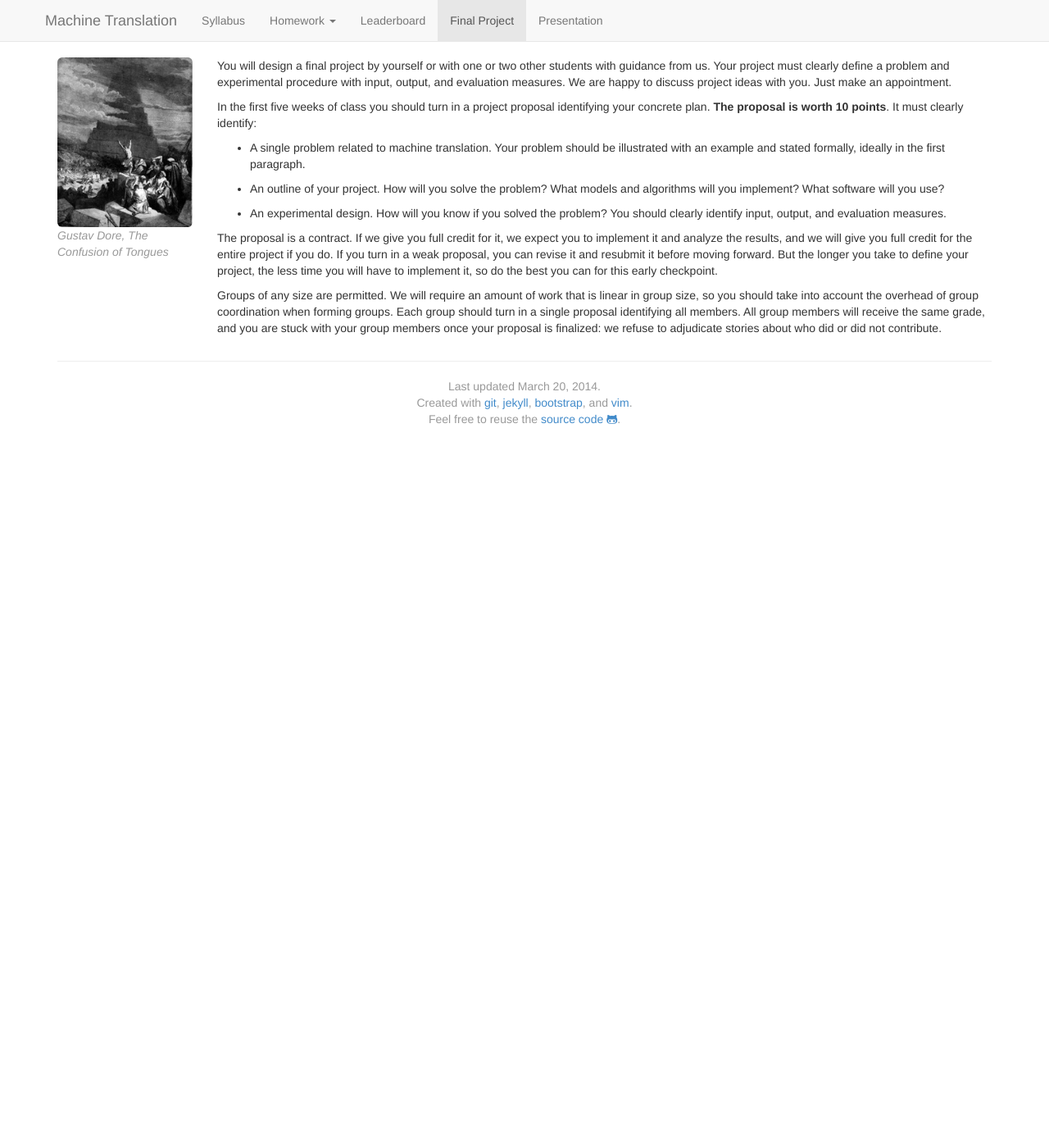
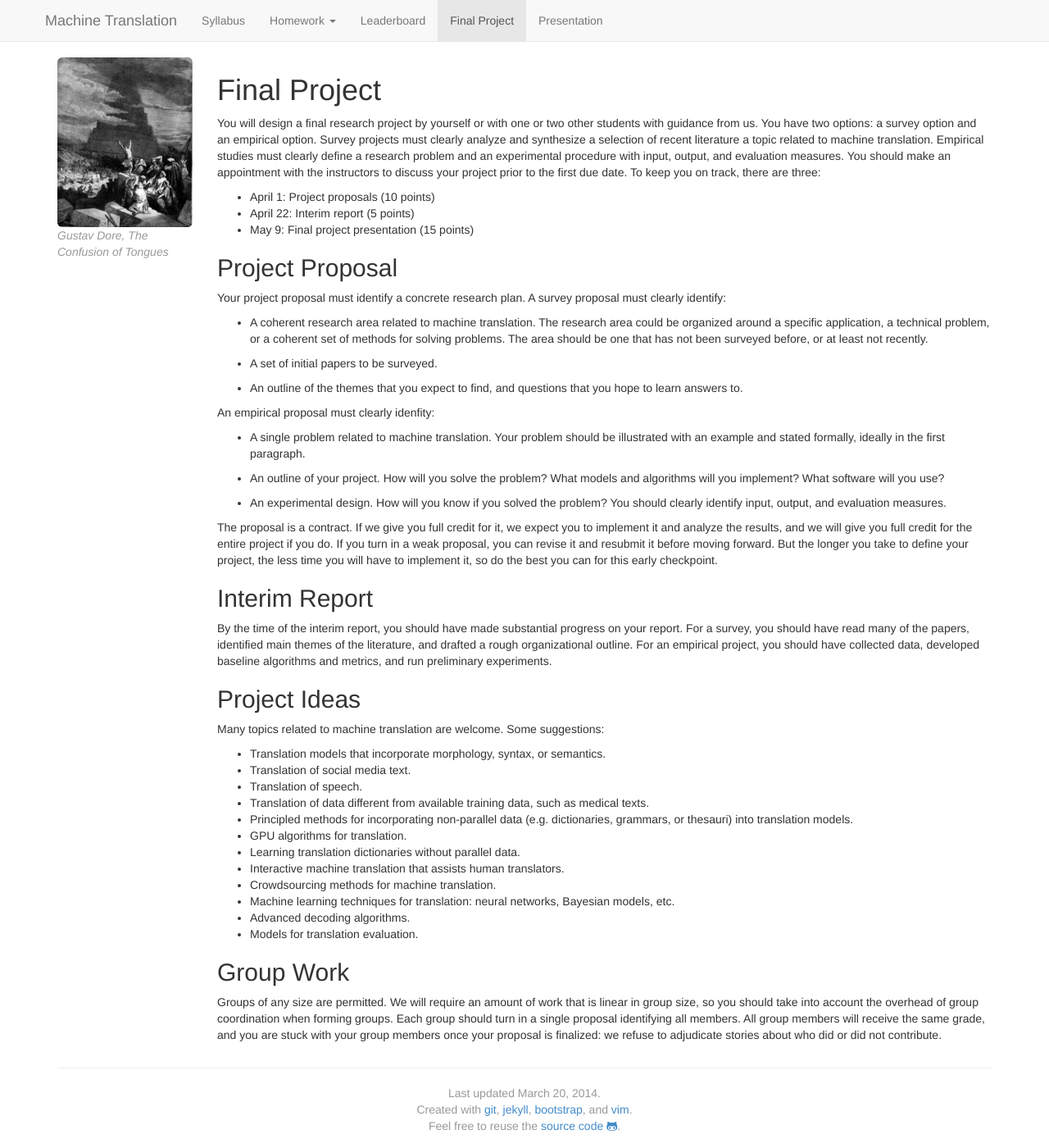
Before and after one commit to mt-class/jhu, a Jekyll site: the page built from project.md, in a window 1280 px wide and 1400 px high. Shown: the whole window at 82% size. Built offline with Jekyll 4.4.1, drawn with Linux system fonts in a browser that asks for light colours; nearby versions of some CDN libraries.

Commit message:
Add draft project description

```diff
--- a/project.md
+++ b/project.md
@@ -7,14 +7,39 @@ title: Final Project
 active_tab: project
 ---
 
-You will design a final project by yourself or with one or two other
-students with guidance from us. Your project must clearly define a problem
-and experimental procedure with input, output, and evaluation measures. We
-are happy to discuss project ideas with you. Just make an appointment.
+Final Project
+=============
 
-In the first five weeks of class you should turn in a project proposal
-identifying your concrete plan. **The proposal is worth 10 points**. It
-must clearly identify:
+You will design a final research project by yourself or with one or two other
+students with guidance from us. You have two options: a survey option and an
+empirical option. Survey projects must clearly analyze and synthesize a selection
+of recent literature a topic related to machine translation. Empirical studies
+must clearly define a research problem and an experimental procedure with
+input, output, and evaluation measures. You should make an appointment with
+the instructors to discuss your project prior to the first due date. To
+keep you on track, there are three:
+
+* April 1: Project proposals (10 points)
+* April 22: Interim report (5 points)
+* May 9: Final project presentation (15 points)
+
+Project Proposal
+----------------
+Your project proposal must identify a concrete research plan. A survey
+proposal must clearly identify:
+
+* A coherent research area related to machine translation. The research
+area could be organized around a specific application, a technical
+problem, or a coherent set of methods for solving problems. The area
+should be one that has not been surveyed before, or at least not
+recently.
+
+* A set of initial papers to be surveyed.
+
+* An outline of the themes that you expect to find, and questions that
+you hope to learn answers to.
+
+An empirical proposal must clearly idenfity:
 
 * A single problem related to machine translation. Your problem should
 be illustrated with an example and stated formally, ideally in the first
@@ -33,6 +58,38 @@ you can revise it and resubmit it before moving forward. But the longer you
 take to define your project, the less time you will have to implement it, so
 do the best you can for this early checkpoint.
 
+Interim Report
+--------------
+
+By the time of the interim report, you should have made substantial progress
+on your report. For a survey, you should have read many of the papers,
+identified main themes of the literature, and drafted a rough organizational
+outline. For an empirical project, you should have collected data, developed
+baseline algorithms and metrics, and run preliminary experiments.
+
+
+Project Ideas
+-------------
+
+Many topics related to machine translation are welcome. Some suggestions:
+
+* Translation models that incorporate morphology, syntax, or semantics.
+* Translation of social media text.
+* Translation of speech.
+* Translation of data different from available training data, such as medical texts.
+* Principled methods for incorporating non-parallel data
+  (e.g. dictionaries, grammars, or thesauri) into translation models.
+* GPU algorithms for translation.
+* Learning translation dictionaries without parallel data.
+* Interactive machine translation that assists human translators.
+* Crowdsourcing methods for machine translation.
+* Machine learning techniques for translation: neural networks, Bayesian models, etc.
+* Advanced decoding algorithms.
+* Models for translation evaluation.
+
+
+Group Work
+----------
 Groups of any size are permitted. We will require an amount of work
 that is linear in group size, so you should take into account the overhead
 of group coordination when forming groups. Each group should turn in a single
```
